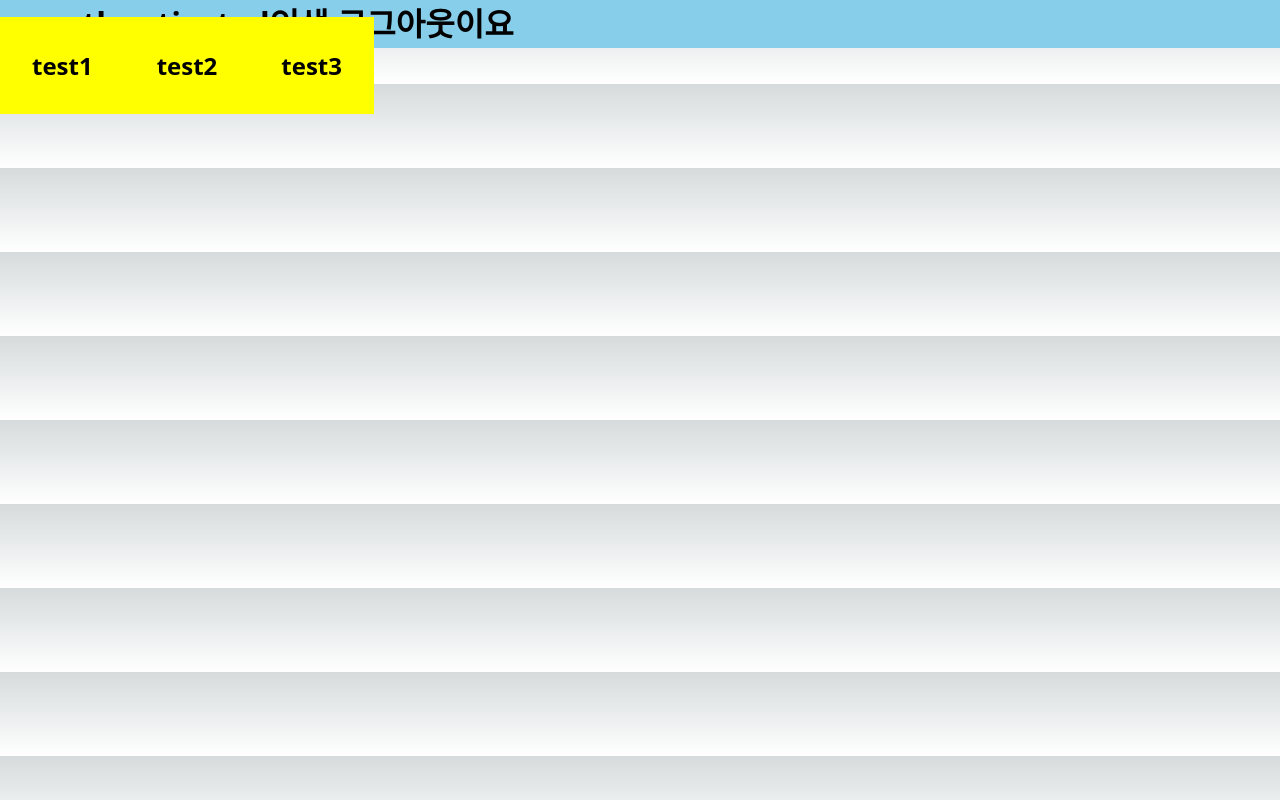
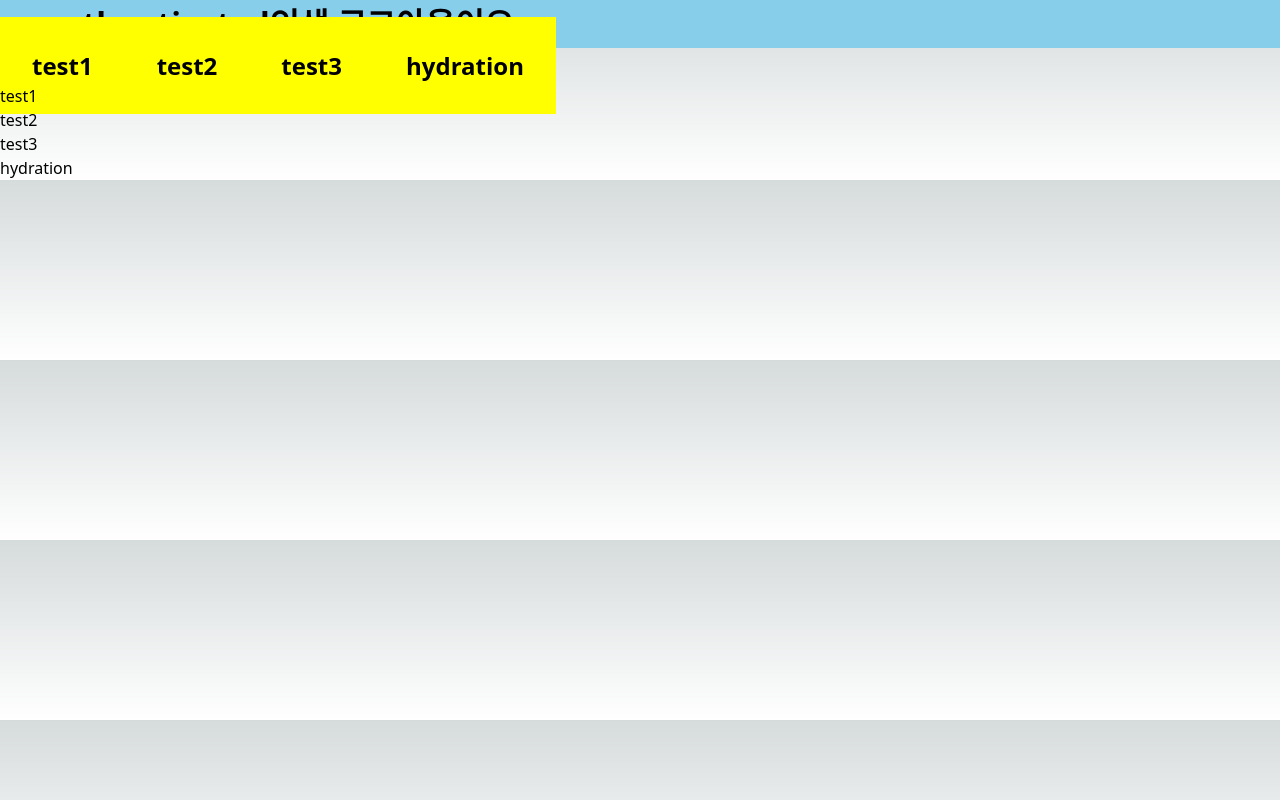
Before and after one commit to lunaxislu/daeng-daeng-blog, a Next.js app: page / in a window 1280 px wide. Built offline with nearby package versions, Linux system fonts and the light colour scheme; no server answers.

Commit message:
gcTime 수정

```diff
--- a/src/components/layout/Layout.tsx
+++ b/src/components/layout/Layout.tsx
@@ -11,6 +11,7 @@ enum Pages {
 }
 const Layout = ({ children }: { children: ReactNode }) => {
   const session = useSession();
+  const router = useRouter();
 
   return (
     <div>
@@ -63,7 +64,28 @@ const Layout = ({ children }: { children: ReactNode }) => {
       >
         test3
       </Link>
+      <Link
+        href={"/reactQueryHydration"}
+        style={{
+          fontSize: "24px",
+          background: "yellow",
+          padding: "2rem",
+          color: "black",
+          fontWeight: "bold",
+        }}
+        shallow={true}
+      >
+        hydration
+      </Link>
+
       {children}
+
+      <ul>
+        <li onClick={() => router.push("/test1")}>test1</li>
+        <li onClick={() => router.push("/test2")}>test2</li>
+        <li onClick={() => router.push("/test3")}>test3</li>
+        <li onClick={() => router.push("/reactQueryHydration")}>hydration</li>
+      </ul>
     </div>
   );
 };
--- a/src/pages/api/mixedError/mixedContent.ts
+++ b/src/pages/api/mixedError/mixedContent.ts
@@ -6,16 +6,17 @@ const animalMedicineAPI = axios.create({
 });
 export default async function handler(
   req: NextApiRequest,
-  res: NextApiResponse,
+  res: NextApiResponse
 ) {
   const { api_type, query_type, area, endRange } = req.body;
   console.log("🚀 ~ body:", req.body);
 
   try {
     const result = await animalMedicineAPI(
-      `${query_type}${area}/1/${endRange}/01`,
+      `${query_type}${area}/1/${endRange}/01`
     );
     console.log(result);
+    res.setHeader("Cache-Control", "max-age=3600");
     res.status(200).send({ data: result.data, query_string: query_type, area });
   } catch (err) {
     res.status(500).send(err);
--- a/src/pages/reactQueryHydration.tsx
+++ b/src/pages/reactQueryHydration.tsx
@@ -24,10 +24,10 @@ const getInitalData = async (query: number) => {
 const ReactQueryHydration = ({ data }: { data: Data }) => {
   const queryClient = useQueryClient();
 
-  // const query = useQuery({
-  //   queryKey: ["hydration"],
-  //   queryFn: () => getInitalData(1),
-  // });
+  const query = useQuery({
+    queryKey: ["hydration"],
+    queryFn: () => getInitalData(1),
+  });
   queryClient.setQueryData(["hydration"], data);
   // console.log(queryClient.setQueryData(["hydration"], query.data));
 
@@ -44,7 +44,8 @@ export async function getServerSideProps(ctx: GetServerSidePropsContext) {
     staleTime: 600000,
     gcTime: 600000000000,
   });
-
+  console.log(ctx.req.url);
+  console.log(queryClient);
   return {
     props: {
       data,
--- a/src/pages/test1.tsx
+++ b/src/pages/test1.tsx
@@ -1,5 +1,5 @@
 import { hasQueryCache } from "@/components/react-query-cache/cache";
-import { useQuery } from "@tanstack/react-query";
+import { useQuery, useQueryClient } from "@tanstack/react-query";
 import { GetServerSidePropsContext } from "next";
 import { useRouter } from "next/router";
 import React from "react";
@@ -11,9 +11,11 @@ const Test1 = () => {
     queryKey: ["test1"],
     queryFn: () => hasQueryCache,
   });
+  const client = useQueryClient();
+
+  console.log(client.getQueryData(["hydration"]));
   return <div></div>;
 };
-
 export default Test1;
 export async function getServerSideProps(ctx: GetServerSidePropsContext) {
   const data = await hasQueryCache(1);
```
Also changed, not shown: 1 other file (tests, documents, lock files or other folders).
